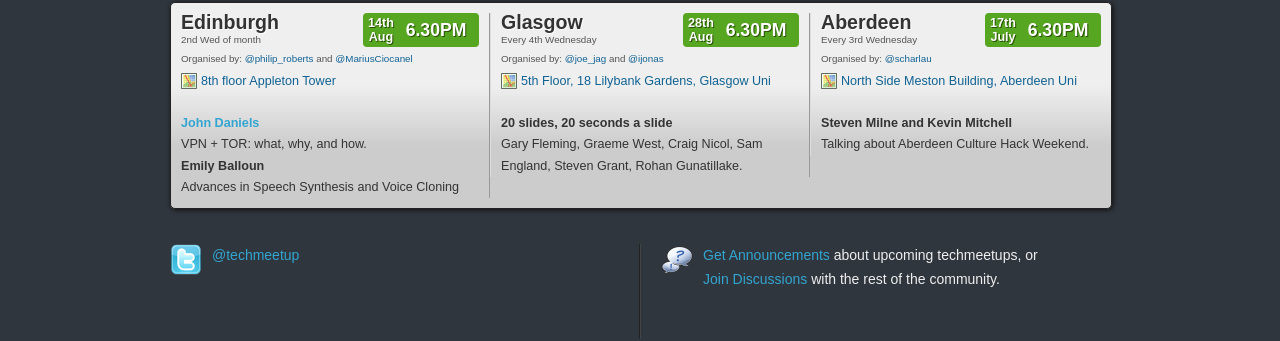
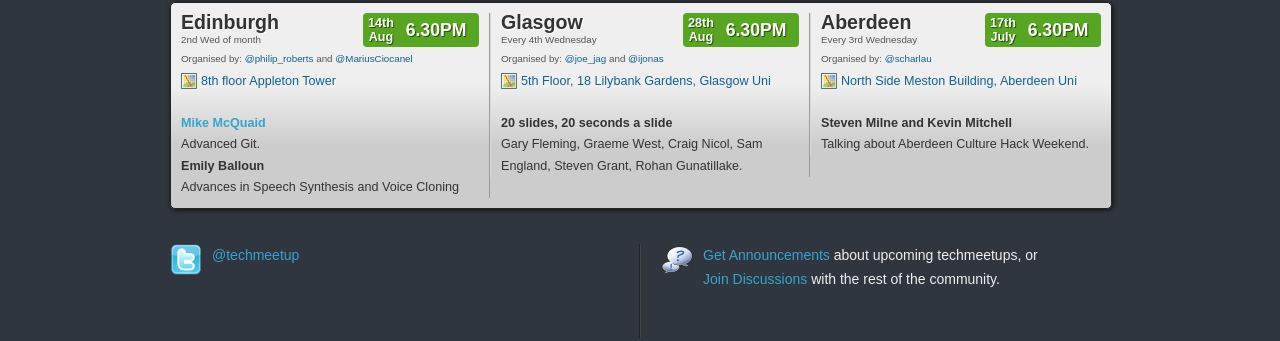
Before and after one commit to techmeetup/techmeetup.co.uk, a Jekyll site: the page built from index.html, in a window 1280 px wide. Shown: the part 410-751 px from the top of the page. Built offline with Jekyll 4.4.1, drawn with Linux system fonts in a browser that asks for light colours; Markdown is read by kramdown in place of the engine named in the settings.

Commit message:
Updated speaker for August meetup

```diff
--- a/index.html
+++ b/index.html
@@ -37,8 +37,8 @@
       <a href="http://maps.google.co.uk/maps?q=Appleton+Tower,+Crichton+Street,+Edinburgh&amp;hl=en&amp;ll=55.944514,-3.186893&amp;spn=0.010009,0.027874&amp;t=h&amp;z=16&amp;vpsrc=0" class="map">8th floor Appleton Tower</a>
     </p>
     <p>
-      <strong><a href="http://twitter.com/semanticist">John Daniels</a></strong> <br />
-      VPN + TOR: what, why, and how.
+      <strong><a href="http://twitter.com/MikeMcQuaid">Mike McQuaid</a></strong> <br />
+      Advanced Git.
 
       <br />
 
```
